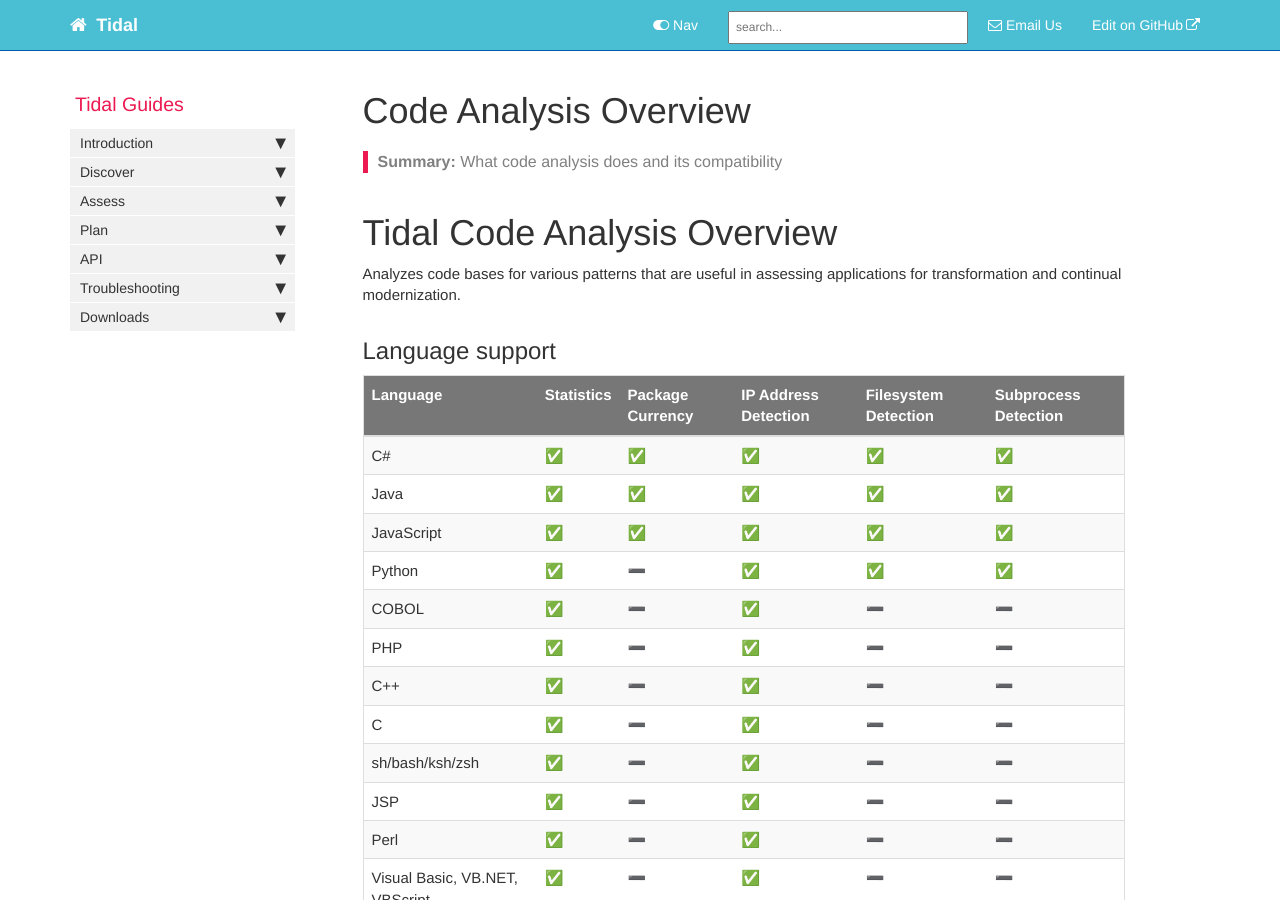
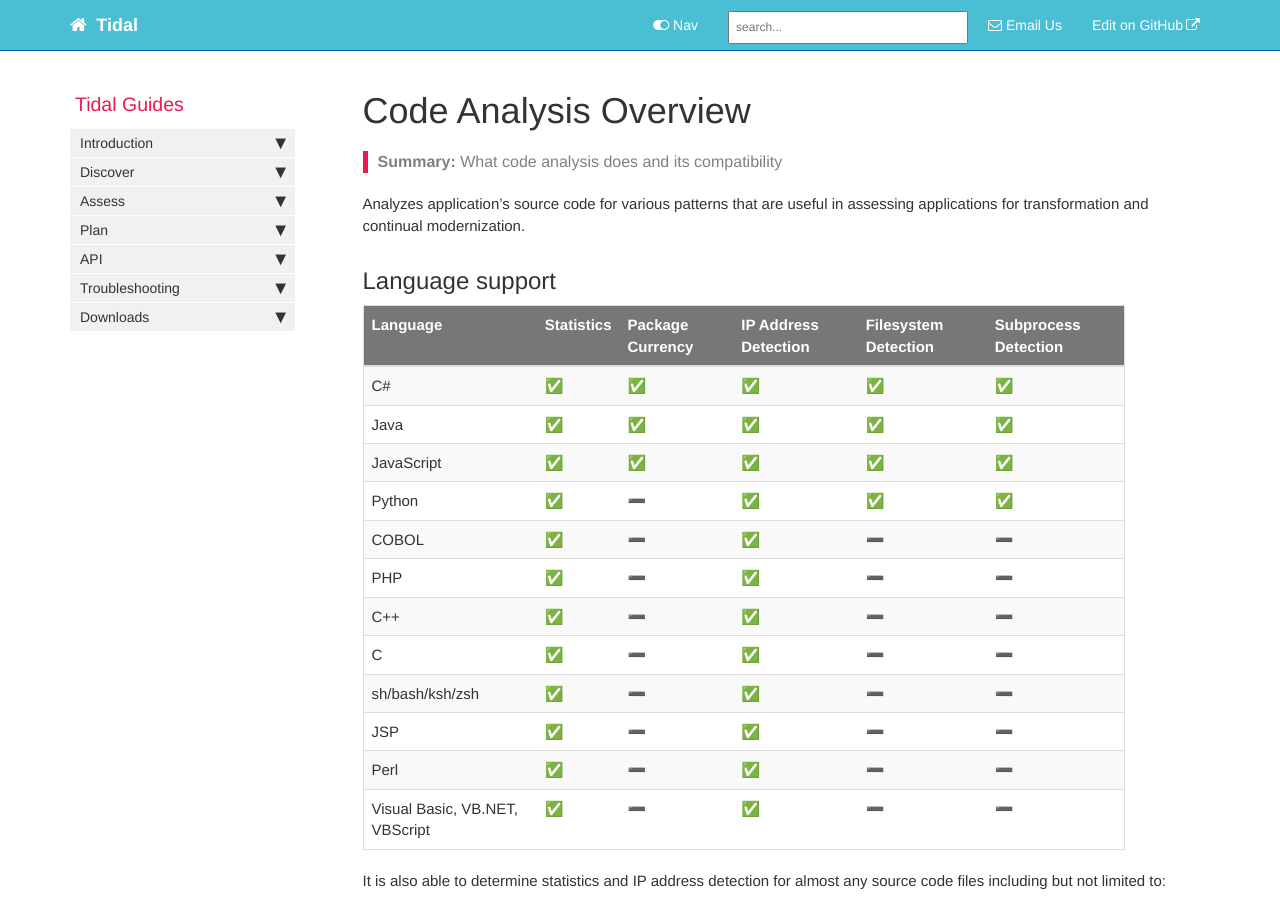
Before and after one commit to tidalmigrations/tidalmigrations.github.io, a Jekyll site: the page built from pages/user guides/code_analysis_overview.md, in a window 1280 px wide and 900 px high. Built offline with Jekyll 4.4.1, drawn with Linux system fonts in a browser that asks for light colours; nearby versions of some CDN libraries; comment, search, counter and statistics services are not loaded.

Commit message:
Improve content structure and wording

```diff
--- a/pages/user guides/code_analysis_overview.md
+++ b/pages/user guides/code_analysis_overview.md
@@ -9,8 +9,7 @@ folder: userguides
 permalink: code-analysis-overview.html
 ---
 
-# Tidal Code Analysis Overview
-Analyzes code bases for various patterns that are useful in assessing applications for transformation and continual modernization.
+Analyzes application's source code for various patterns that are useful in assessing applications for transformation and continual modernization.
 
 ## Language support
 
```
